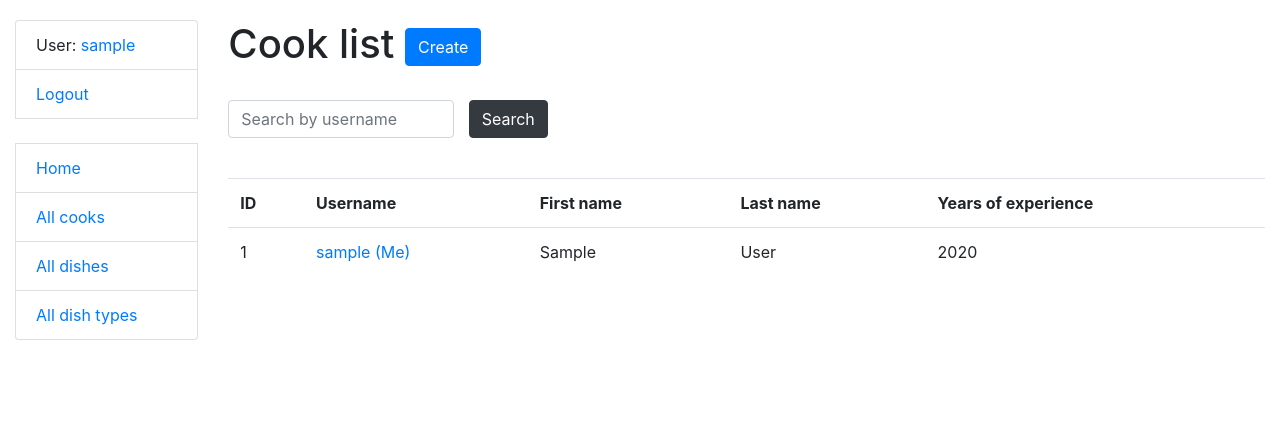
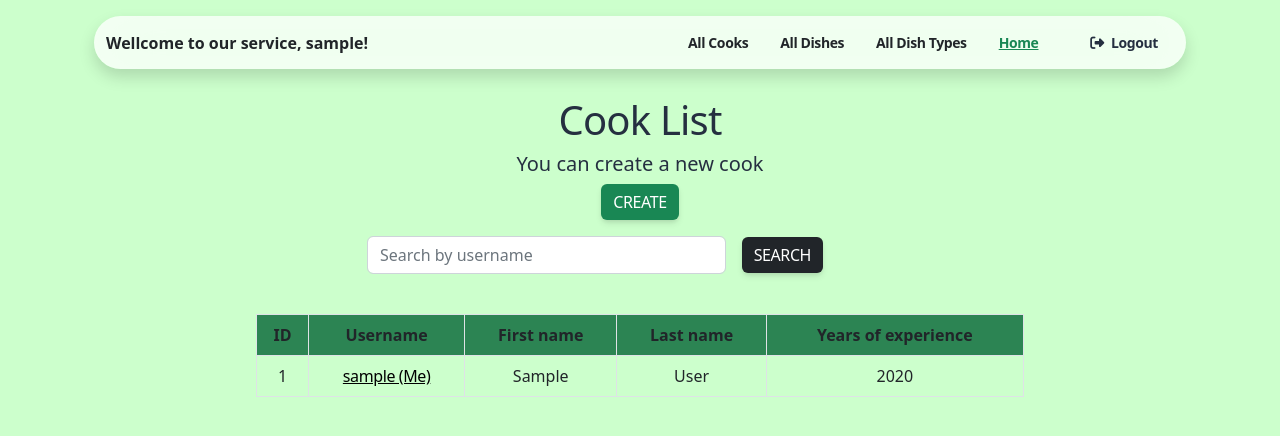
Before and after one commit to svitlana-savikhina/restaurant-kitchen-service, a Django app: page /cooks/ in a window 1280 px wide. Shown: the top 436 px of the page. Run offline with Django 4.2, Linux system fonts and the light colour scheme; a user stored in the database is signed in; tables that the repository leaves empty hold one stand-in row (values such as "Sample post"); some libraries are stand-ins or nearby versions.

Commit message:
Implement cook list page stylization

```diff
--- /dev/null
+++ b/templates/base-fullscreen.html
@@ -0,0 +1,54 @@
+{% load static %}
+
+<!--
+=========================================================
+* Soft UI Design System - v1.0.1
+=========================================================
+
+* Product Page: https://www.creative-tim.com/product/soft-ui-design-system
+* Copyright 2021 Creative Tim (https://www.creative-tim.com)
+
+Coded by www.creative-tim.com
+
+ =========================================================
+
+* The above copyright notice and this permission notice shall be included in all copies or substantial portions of the Software. -->
+<!DOCTYPE html>
+<html lang="en">
+
+<head>
+  <meta charset="utf-8" />
+  <meta name="viewport" content="width=device-width, initial-scale=1, shrink-to-fit=no">
+  <link rel="icon" type="image/png" href="/static/icon.png.png">
+
+  {% block title %}<title>Restaurant Kitchen Service</title>{% endblock %}
+
+
+  <link href="https://fonts.googleapis.com/css?family=Open+Sans:300,400,600,700" rel="stylesheet" />
+  <script src="https://kit.fontawesome.com/42d5adcbca.js" crossorigin="anonymous"></script>
+
+  <!-- CSS Files -->
+  <link id="pagestyle" href="{{ ASSETS_ROOT }}/css/soft-design-system.css?v=1.0.1" rel="stylesheet" />
+  <link href="https://cdn.jsdelivr.net/npm/bootstrap@5.2.2/dist/css/bootstrap.min.css" rel="stylesheet" integrity="sha384-Zenh87qX5JnK2Jl0vWa8Ck2rdkQ2Bzep5IDxbcnCeuOxjzrPF/et3URy9Bv1WTRi" crossorigin="anonymous">
+
+  <!-- Specific CSS goes HERE -->
+  {% block stylesheets %}{% endblock stylesheets %}
+  <style>
+    body {
+      background-color: #ccffcc;
+    }
+  </style>
+</head>
+<body class="{% block body_class %}{% endblock body_class %}">
+
+    {% block content %}{% endblock content %}
+
+    {% include "includes/scripts.html" %}
+    <br>
+
+    {% include "includes/pagination.html" %}
+  <!-- Specific JS goes HERE -->
+  {% block javascripts %}{% endblock javascripts %}
+
+</body>
+</html>
--- a/templates/kitchen/cook_list.html
+++ b/templates/kitchen/cook_list.html
@@ -1,29 +1,46 @@
-{% extends "base.html" %}
+{% extends "base-fullscreen.html" %}
 {% load crispy_forms_filters %}
 
+
+
 {% block content %}
-  <h1>
-    Cook list
-    <a href="{% url 'kitchen:cook-create' %}" class="btn btn-primary link-to-page">
+  {% include "includes/navigation.html" %}
+
+<div class="container text-center  mt-7">
+  <h1>Cook List</h1>
+  <div class="container" style="display: flex; align-items: center; flex-direction: column;">
+    <h5 style="flex-grow: 1;">You can create a new cook</h5>
+  <a href="{% url 'kitchen:cook-create' %}" class="btn btn-success">
       Create
   </a>
-  </h1>
-  <br>
-  <div class="row align-items-center">
-    <form action="" method="get" class="d-flex">
+  </div>
+</div>
+<div class="container">
+  <div class="row justify-content-center">
+    <div class="col-lg-6">
+      <form action="" method="get" class="row g-3 align-items-center">
         <div class="col-8">
           {{ search_form | crispy }}
+           <style>
+    input:focus {
+        border-color: darkgreen !important;
+        box-shadow: 0 0 0 0.2rem rgba(40, 167, 69, 0.25) !important;
+    }
+    </style>
         </div>
-      <div>
+        <div class="col-4">
           <input class="btn btn-dark" type="submit" value="Search">
         </div>
       </form>
     </div>
+  </div>
+</div>
   <br>
 {% if cook_list %}
 
-  <table class="table">
-  <tr>
+  <table class="table table-bordered table-striped text-center table-hover" style="width: 60%;  margin: 0 auto;">
+  <tr style="background-color: seagreen">
+
     <th>ID</th>
     <th>Username</th>
     <th>First name</th>
@@ -32,8 +49,9 @@
   </tr>
   {% for cook in cook_list %}
   <tr>
+
     <td>{{ cook.id }}</td>
-    <td><a href="{{ cook.get_absolute_url }}">{{ cook.username }} {% if user == cook %}(Me) {% endif %}</a></td>
+    <td><a href="{{ cook.get_absolute_url }}" style="color: black;">{{ cook.username }} {% if user == cook %}(Me) {% endif %}</a></td>
     <td>{{ cook.first_name }}</td>
     <td>{{ cook.last_name }}</td>
     <td>{{ cook.years_of_experience }}</td>
```
Lines whose indentation alone changed are shown as unchanged.
